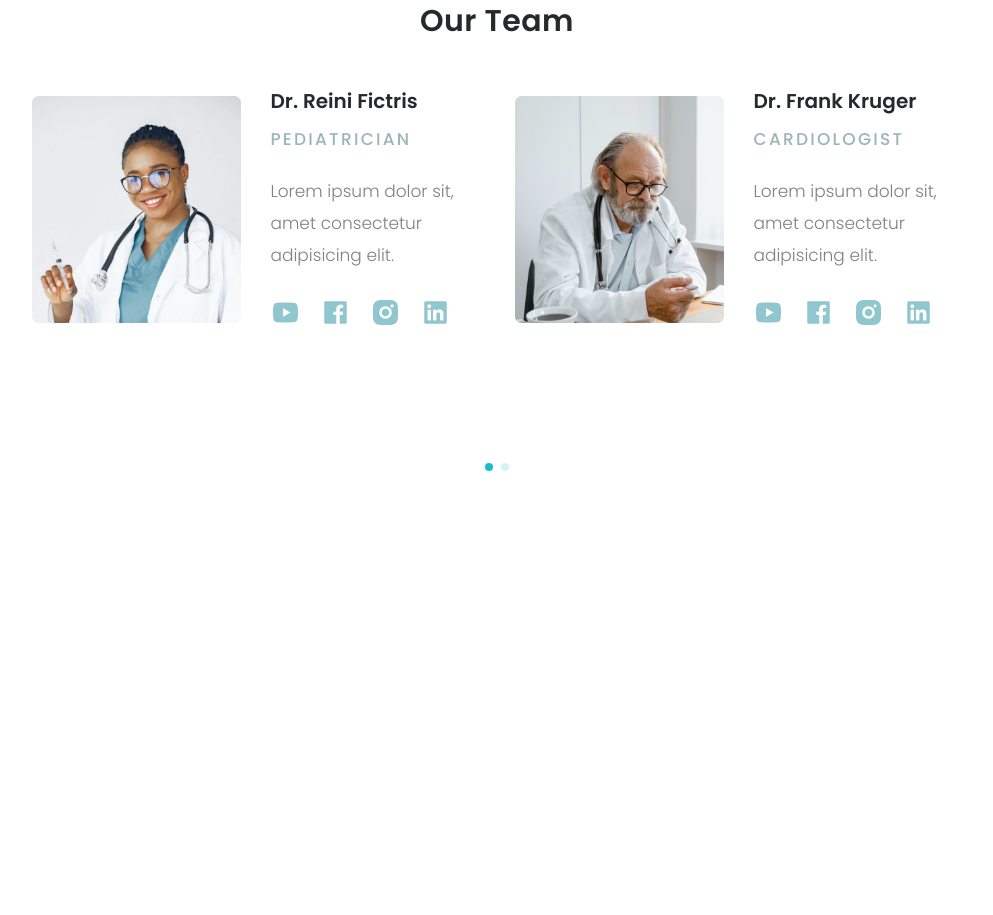
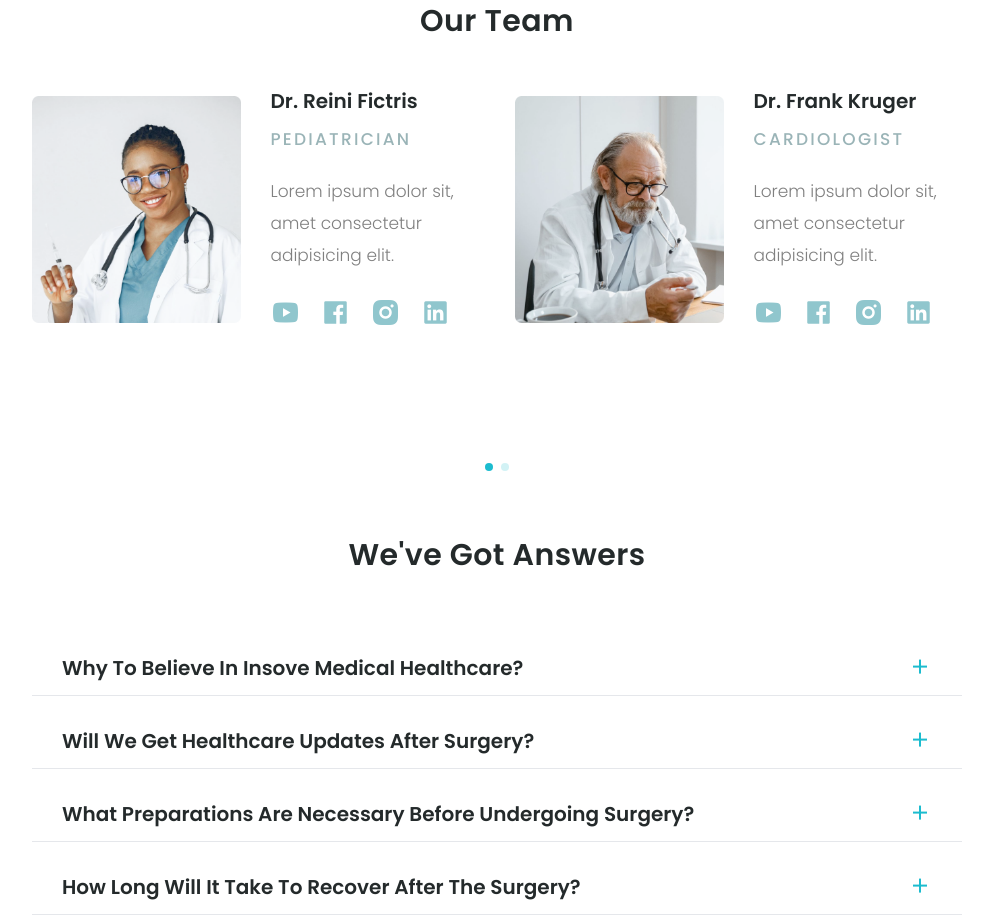
Before and after one commit to fransiskusdave/hospital-website, a website: page index.html in a window 1280 px wide. Shown: the part 3278-4193 px from the top of the page, without its empty margins (143-1136 px from the left). Before the commit the page ends 3815 px from the top, so only its background shows below. Drawn offline with nearby package versions, Linux system fonts and the light colour scheme.

Commit message:
completing faq section

```diff
--- a/index.html
+++ b/index.html
@@ -793,6 +793,95 @@
     </section>
     <!-- Team Section End -->
 
+    <!-- FAQ Section Start -->
+    <section class="faq">
+      <div class="container mx-auto">
+        <h2 class="faq__title h2 text-center mb-[50px]">We've got answers</h2>
+        <div class="max-w-5xl mx-auto">
+          <article
+            class="faq__item px-[30px] pt-7 border-b cursor-pointer select-none"
+          >
+            <div class="flex items-center justify-between mb-[10px]">
+              <h4 class="h4">Why to believe in Insove medical healthcare?</h4>
+              <div class="faq__btn text-accent">
+                <i class="ri-add-fill text-2xl"></i>
+              </div>
+            </div>
+
+            <div class="faq__answer h-0 overflow-hidden">
+              <p class="font-light">
+                Lorem ipsum dolor sit amet, consectetur adipisicing elit. Iure
+                error sequi neque excepturi fugit! Esse sapiente maiores culpa
+                veniam doloribus similique voluptates natus optio quam.
+              </p>
+            </div>
+          </article>
+
+          <article
+            class="faq__item px-[30px] pt-7 border-b cursor-pointer select-none"
+          >
+            <div class="flex items-center justify-between mb-[10px]">
+              <h4 class="h4">Will we get Healthcare updates after surgery?</h4>
+              <div class="faq__btn text-accent">
+                <i class="ri-add-fill text-2xl"></i>
+              </div>
+            </div>
+
+            <div class="faq__answer h-0 overflow-hidden">
+              <p class="font-light">
+                Lorem ipsum dolor sit amet, consectetur adipisicing elit. Iure
+                error sequi neque excepturi fugit! Esse sapiente maiores culpa
+                veniam doloribus similique voluptates natus optio quam.
+              </p>
+            </div>
+          </article>
+
+          <article
+            class="faq__item px-[30px] pt-7 border-b cursor-pointer select-none"
+          >
+            <div class="flex items-center justify-between mb-[10px]">
+              <h4 class="h4">
+                What preparations are necessary before undergoing surgery?
+              </h4>
+              <div class="faq__btn text-accent">
+                <i class="ri-add-fill text-2xl"></i>
+              </div>
+            </div>
+
+            <div class="faq__answer h-0 overflow-hidden">
+              <p class="font-light">
+                Lorem ipsum dolor sit amet, consectetur adipisicing elit. Iure
+                error sequi neque excepturi fugit! Esse sapiente maiores culpa
+                veniam doloribus similique voluptates natus optio quam.
+              </p>
+            </div>
+          </article>
+
+          <article
+            class="faq__item px-[30px] pt-7 border-b cursor-pointer select-none"
+          >
+            <div class="flex items-center justify-between mb-[10px]">
+              <h4 class="h4">
+                How long will it take to recover after the surgery?
+              </h4>
+              <div class="faq__btn text-accent">
+                <i class="ri-add-fill text-2xl"></i>
+              </div>
+            </div>
+
+            <div class="faq__answer h-0 overflow-hidden">
+              <p class="font-light">
+                Lorem ipsum dolor sit amet, consectetur adipisicing elit. Iure
+                error sequi neque excepturi fugit! Esse sapiente maiores culpa
+                veniam doloribus similique voluptates natus optio quam.
+              </p>
+            </div>
+          </article>
+        </div>
+      </div>
+    </section>
+    <!-- FAQ Section End -->
+
     <!-- Swipper -->
     <script src="dist/js/swiper-bundle.min.js"></script>
 
```
Also changed, not shown: dist/css/style.css.
